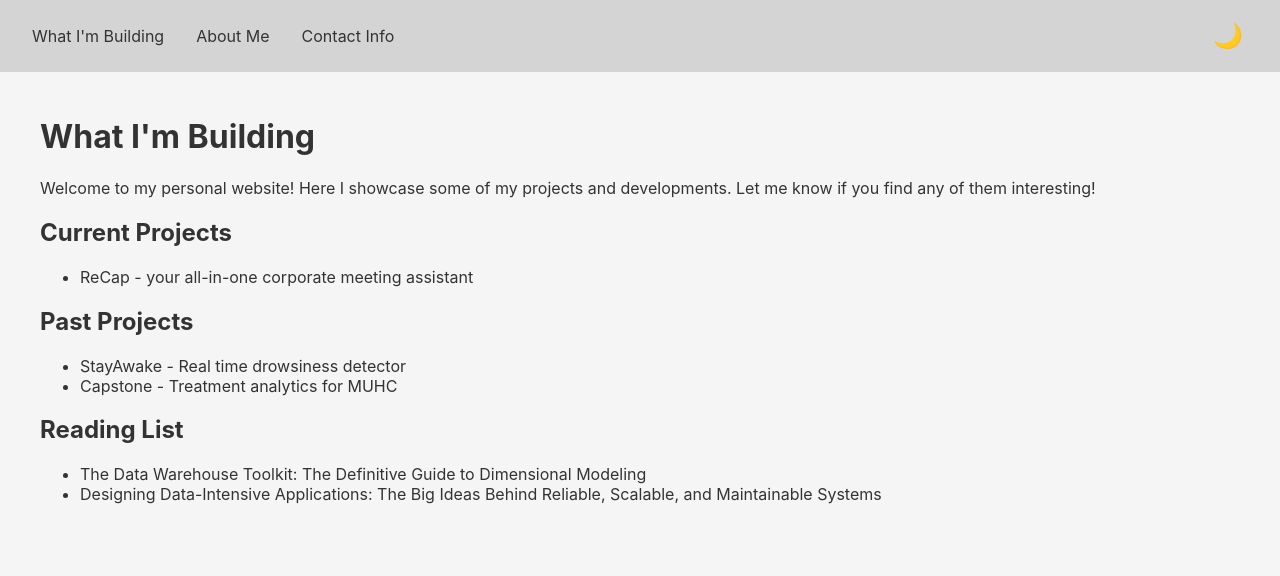
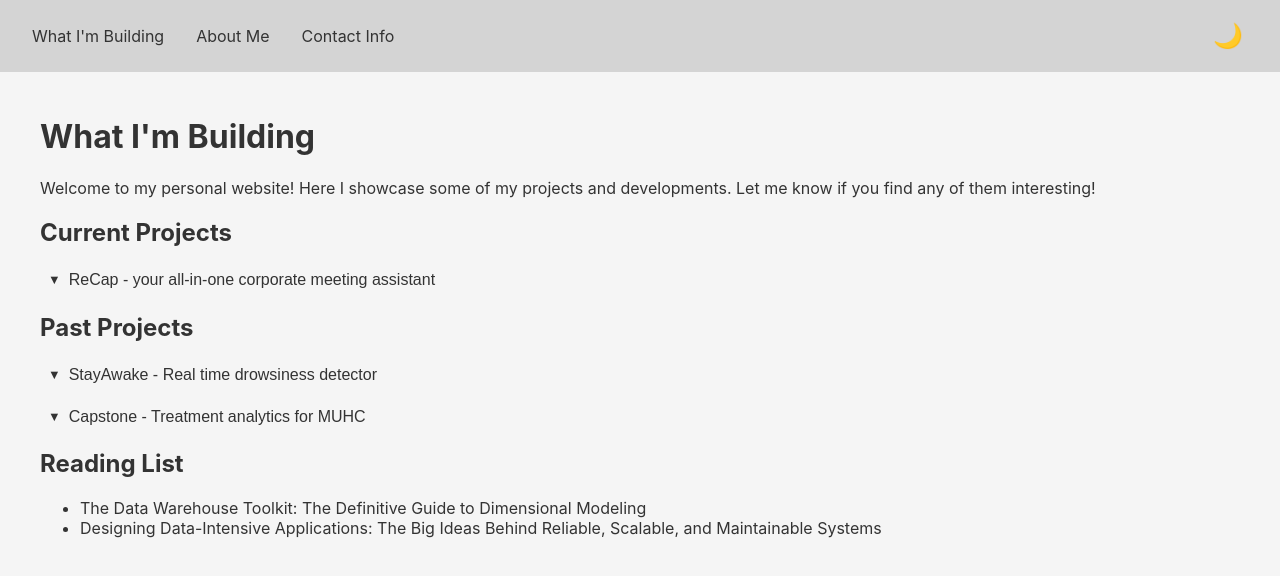
Before and after one commit to marcuskam01/marcuskam01.github.io, a React (Vite) app: page / in a window 1280 px wide. Shown: the top 576 px of the page. Built offline with nearby package versions, Linux system fonts and the light colour scheme.

Commit message:
added dropdown

```diff
--- /dev/null
+++ b/src/components/ProjectItem.jsx
@@ -0,0 +1,34 @@
+import { useState } from 'react';
+import { motion, AnimatePresence } from 'framer-motion';
+
+const ProjectItem = ({ title, description, link }) => {
+  const [isExpanded, setIsExpanded] = useState(false);
+
+  return (
+    <div className="project-item">
+      <button
+        className={`dropdown-button ${isExpanded ? 'expanded' : ''}`}
+        onClick={() => setIsExpanded(!isExpanded)}
+      >
+        <span className="arrow-icon">▼</span>
+        <span className="project-title">{title}</span>
+      </button>
+      <AnimatePresence>
+        {isExpanded && (
+          <motion.div
+            initial={{ height: 0, opacity: 0 }}
+            animate={{ height: 'auto', opacity: 1 }}
+            exit={{ height: 0, opacity: 0 }}
+            transition={{ duration: 0.2 }}
+            className="project-details"
+          >
+            <p>{description}</p>
+            {link && <a href={link} target="_blank" rel="noopener noreferrer">Learn more →</a>}
+          </motion.div>
+        )}
+      </AnimatePresence>
+    </div>
+  );
+};
+
+export default ProjectItem;
--- a/src/pages/Contact.jsx
+++ b/src/pages/Contact.jsx
@@ -16,7 +16,7 @@ const Contact = () => {
       >
         <p>Feel free to connect with me through any of the following channels:</p>
 
-        <h2>Connect With Me</h2>
+        <h2>Contacts</h2>
         <ul>
           <li>
             Email: <a href="mailto:marcuskam01@gmail.com" className="textlink">marcuskam01[at]gmail.com</a>
--- a/src/pages/Home.jsx
+++ b/src/pages/Home.jsx
@@ -1,4 +1,5 @@
 import { motion } from 'framer-motion';
+import ProjectItem from '../components/ProjectItem';
 
 const Home = () => {
   return (
@@ -18,14 +19,23 @@ const Home = () => {
         transition={{ delay: 0.2 }}
       >
         <h2>Current Projects</h2>
-        <ul>
-          <li>ReCap - your all-in-one corporate meeting assistant</li>
-        </ul>
+        <ProjectItem
+          title="ReCap - your all-in-one corporate meeting assistant"
+          description="An AI-powered meeting assistant that helps you capture, summarize, and organize key points from your corporate meetings. Built with cutting-edge natural language processing technology."
+          link="https://github.com/marcuskam01/recap"
+        />
+
         <h2>Past Projects</h2>
-        <ul>
-          <li>StayAwake - Real time drowsiness detector</li>
-          <li>Capstone - Treatment analytics for MUHC</li>
-        </ul>
+        <ProjectItem
+          title="StayAwake - Real time drowsiness detector"
+          description="A computer vision application that monitors driver alertness in real-time using facial feature detection and machine learning algorithms to prevent accidents caused by drowsy driving."
+          link="https://github.com/marcuskam01/stayawake"
+        />
+        <ProjectItem
+          title="Capstone - Treatment analytics for MUHC"
+          description="Developed a comprehensive analytics platform for the McGill University Health Centre to analyze and optimize treatment outcomes. The project involved data processing, visualization, and predictive modeling."
+          link="https://github.com/marcuskam01/muhc-analytics"
+        />
       </motion.div>
       <motion.div
         initial={{ opacity: 0 }}
--- a/src/styles/globals.css
+++ b/src/styles/globals.css
@@ -144,3 +144,63 @@ body[data-theme="dark"] .theme-toggle:hover {
   max-width: 100%;
   display: block;
 }
+
+/* Project Item Styles */
+.project-item {
+  margin-bottom: 1rem;
+}
+
+.dropdown-button {
+  display: flex;
+  align-items: center;
+  gap: 0.5rem;
+  background: none;
+  border: none;
+  cursor: pointer;
+  padding: 0.25rem 0.5rem;
+  font-size: 1rem;
+  color: inherit;
+  width: 100%;
+  text-align: left;
+  border-radius: 4px;
+  transition: background-color var(--transition-speed);
+}
+
+.dropdown-button:hover {
+  background-color: rgba(0, 0, 0, 0.05);
+}
+
+body[data-theme="dark"] .dropdown-button:hover {
+  background-color: rgba(255, 255, 255, 0.05);
+}
+
+.arrow-icon {
+  font-size: 0.8rem;
+  transition: transform var(--transition-speed);
+}
+
+.dropdown-button.expanded .arrow-icon {
+  transform: rotate(180deg);
+}
+
+.project-details {
+  padding-left: 2rem;
+  overflow: hidden;
+}
+
+.project-details p {
+  margin: 0.5rem 0;
+}
+
+.project-details a {
+  color: inherit;
+  text-decoration: none;
+  display: inline-block;
+  margin-top: 0.25rem;
+  opacity: 0.8;
+  transition: opacity var(--transition-speed);
+}
+
+.project-details a:hover {
+  opacity: 1;
+}
```
